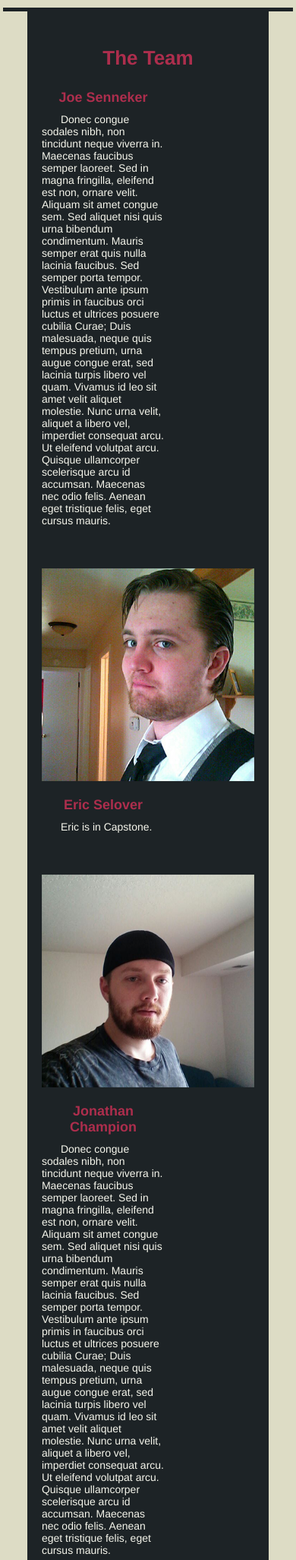
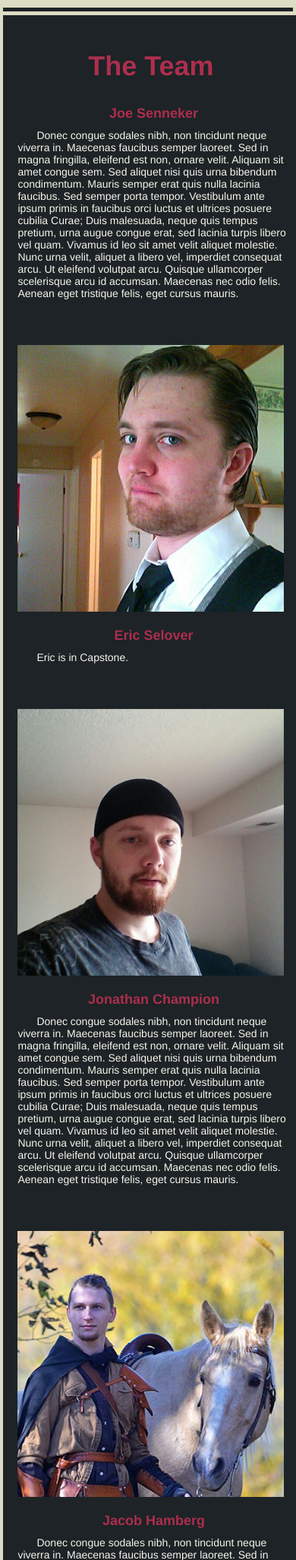
Before and after one commit to JTSenneker/GordonYasmar-MasterOfTheGauntlet, a PHP site: page /about.php in a window 390 px wide. Shown: the part 215-2268 px from the top of the page at 76% size. Run offline with PHP 8.4, Linux system fonts and the light colour scheme.

Commit message:
About Page Media Queries

```diff
--- a/about.php
+++ b/about.php
@@ -31,14 +31,15 @@
     <div class="col1"></div>
 
     <article class="col10 fillV about" id="TextBox">
-        <h1>The Team</h1>
+        <div class="col12"><h1>The Team</h1></div>
 
         <div class="col7">
             <h2>Joe Senneker</h2>
             <p>Donec congue sodales nibh, non tincidunt neque viverra in. Maecenas faucibus semper laoreet. Sed in magna fringilla, eleifend est non, ornare velit. Aliquam sit amet congue sem. Sed aliquet nisi quis urna bibendum condimentum. Mauris semper erat quis nulla lacinia faucibus. Sed semper porta tempor. Vestibulum ante ipsum primis in faucibus orci luctus et ultrices posuere cubilia Curae; Duis malesuada, neque quis tempus pretium, urna augue congue erat, sed lacinia turpis libero vel quam. Vivamus id leo sit amet velit aliquet molestie. Nunc urna velit, aliquet a libero vel, imperdiet consequat arcu. Ut eleifend volutpat arcu. Quisque ullamcorper scelerisque arcu id accumsan. Maecenas nec odio felis. Aenean eget tristique felis, eget cursus mauris.
             </p>
         </div>
-        <div class="col5">
+        <div class="col1"></div>
+        <div class="col4">
             <img src="img/bio_joe.png" id="biopic">
         </div>
 
@@ -47,7 +48,8 @@
             <p>Eric is in Capstone.
             </p>
         </div>
-        <div class="col5">
+        <div class="col1"></div>
+        <div class="col4">
             <img src="img/bio_eric.png" id="biopic">
         </div>
 
@@ -56,7 +58,8 @@
             <p>Donec congue sodales nibh, non tincidunt neque viverra in. Maecenas faucibus semper laoreet. Sed in magna fringilla, eleifend est non, ornare velit. Aliquam sit amet congue sem. Sed aliquet nisi quis urna bibendum condimentum. Mauris semper erat quis nulla lacinia faucibus. Sed semper porta tempor. Vestibulum ante ipsum primis in faucibus orci luctus et ultrices posuere cubilia Curae; Duis malesuada, neque quis tempus pretium, urna augue congue erat, sed lacinia turpis libero vel quam. Vivamus id leo sit amet velit aliquet molestie. Nunc urna velit, aliquet a libero vel, imperdiet consequat arcu. Ut eleifend volutpat arcu. Quisque ullamcorper scelerisque arcu id accumsan. Maecenas nec odio felis. Aenean eget tristique felis, eget cursus mauris.
             </p>
         </div>
-        <div class="col5">
+        <div class="col1"></div>
+        <div class="col4">
             <img src="img/bio_john.png" id="biopic">
         </div>
 
@@ -65,7 +68,8 @@
             <p>Donec congue sodales nibh, non tincidunt neque viverra in. Maecenas faucibus semper laoreet. Sed in magna fringilla, eleifend est non, ornare velit. Aliquam sit amet congue sem. Sed aliquet nisi quis urna bibendum condimentum. Mauris semper erat quis nulla lacinia faucibus. Sed semper porta tempor. Vestibulum ante ipsum primis in faucibus orci luctus et ultrices posuere cubilia Curae; Duis malesuada, neque quis tempus pretium, urna augue congue erat, sed lacinia turpis libero vel quam. Vivamus id leo sit amet velit aliquet molestie. Nunc urna velit, aliquet a libero vel, imperdiet consequat arcu. Ut eleifend volutpat arcu. Quisque ullamcorper scelerisque arcu id accumsan. Maecenas nec odio felis. Aenean eget tristique felis, eget cursus mauris.
             </p>
         </div>
-        <div class="col5">
+        <div class="col1"></div>
+        <div class="col4">
             <img src="img/bio_jacob.png" id="biopic">
         </div>
 
--- a/style.css
+++ b/style.css
@@ -153,8 +153,6 @@
 #biopic {
     float: right;
     margin-top: 50px;
-    max-height: 300px;
-    max-width: 300px;
 }
 
 
@@ -270,4 +268,20 @@
     header nav ul li a {
         line-height: 50px;
     }
+
+/*    about page*/
+    article.about {
+        width: 100%;
+    }
+    article.about div.col7 {
+        width: 100%;
+    }
+    article.about h1{
+        font-size: 36px;
+    }
+    article.about h1, article.about h2 {
+        margin-left: 0;
+        margin-right: 0;
+        padding: 0;
+    }
 }
```
